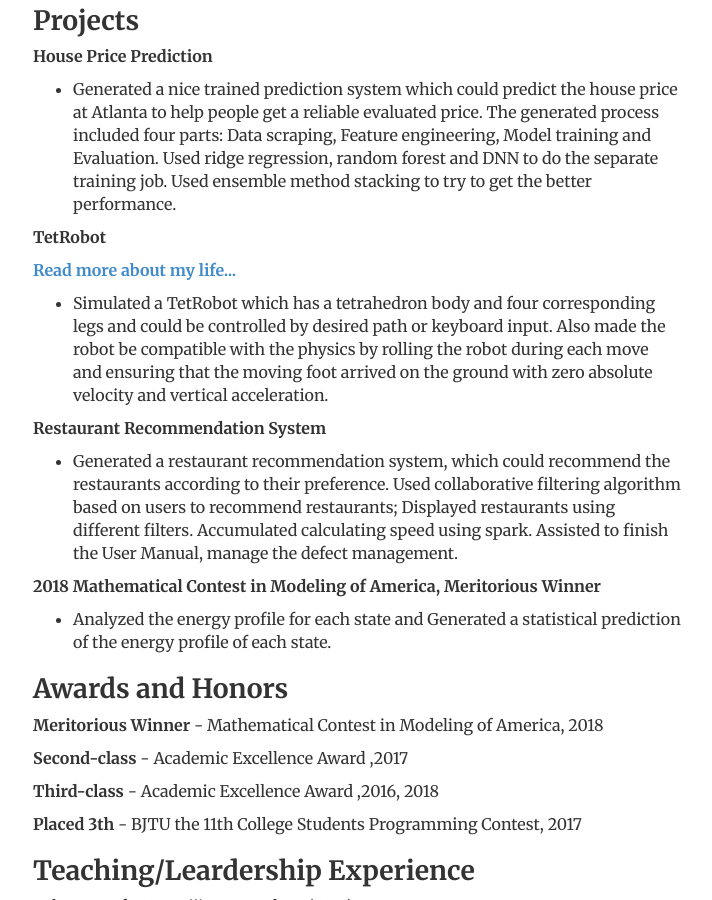
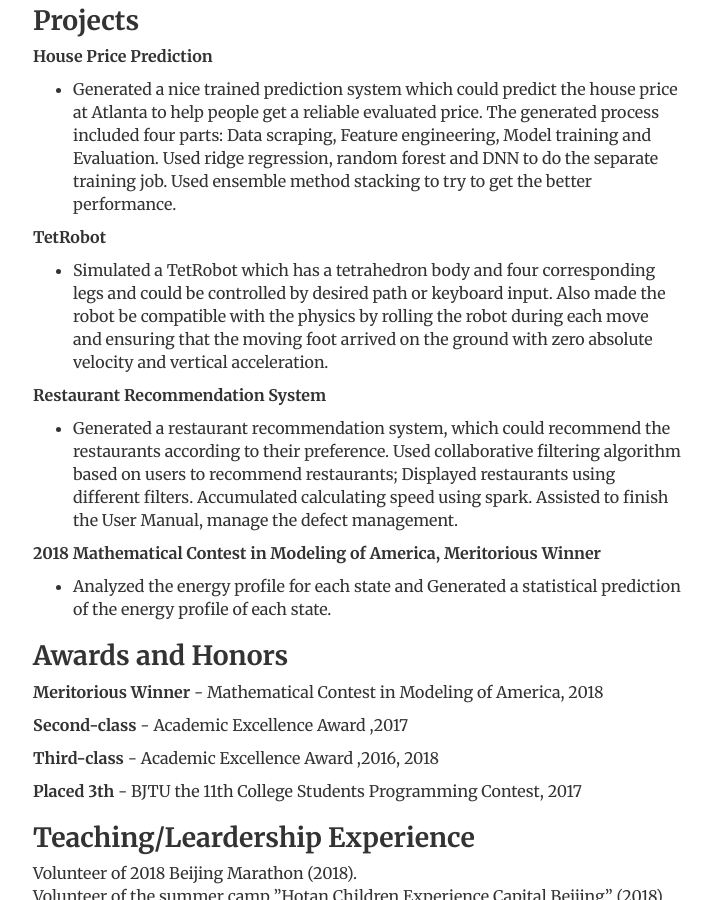
Before and after one commit to Zoe353/Zoe353.github.io, a Jekyll site: the page built from cv/index.html, in a window 1280 px wide and 900 px high, scrolled down 866 px. Shown: the whole window, without its empty margins (283-995 px from the left). Built offline with Jekyll 4.4.1, drawn with Linux system fonts in a browser that asks for light colours.

```diff
--- a/cv/index.html
+++ b/cv/index.html
@@ -49,8 +49,7 @@
 Model training and Evaluation. Used ridge regression, random forest and DNN to do the separate training job. Used
 ensemble method stacking to try to get the better performance.</li>
 				</ul>
-				<p href="/travels"><strong>TetRobot</strong></p>
-				<p><a href="/travels"><strong>Read more about my life...</strong></a></p>
+				<p><strong>TetRobot</strong></p>
 				<ul>
 				<li>Simulated a TetRobot which has a tetrahedron body and four corresponding legs and could be controlled by
 desired path or keyboard input. Also made the robot be compatible with the physics by rolling the robot during each
```
